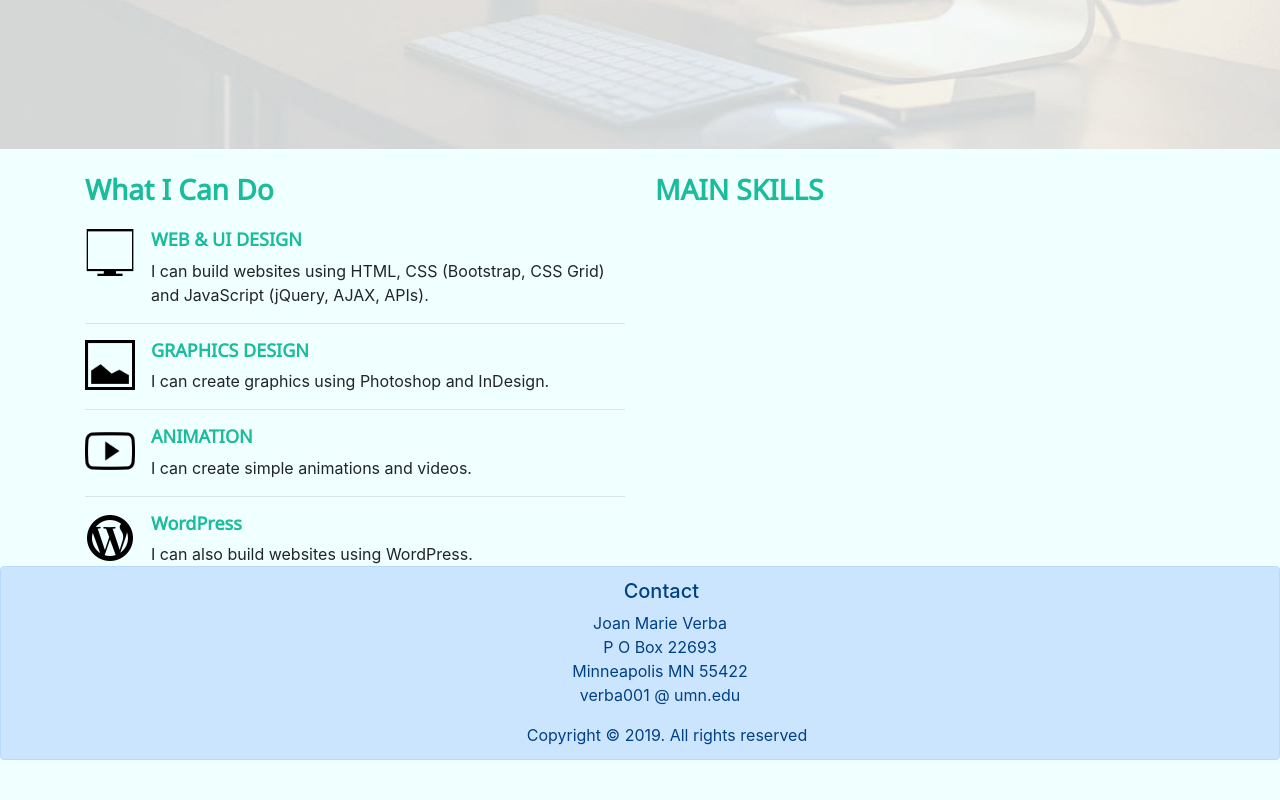
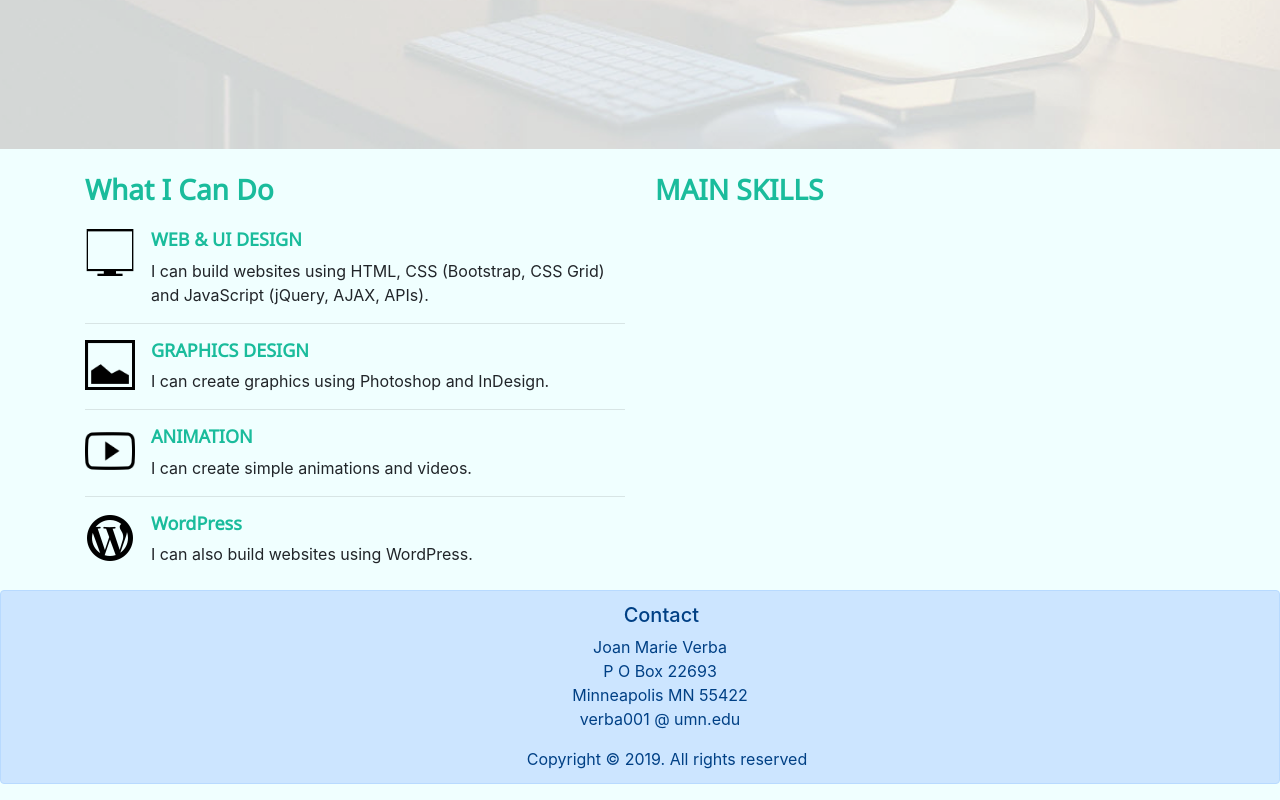
Before and after one commit to joanmarieverba/front-end, a plain HTML site: page index.html in a window 1280 px wide. Shown: the part 683-1483 px from the top of the page. Before the commit the page ends 1459 px from the top, so only its background shows below. Drawn offline with nearby package versions, Linux system fonts and the light colour scheme.

Commit message:
spacing'

```diff
--- a/index.html
+++ b/index.html
@@ -76,7 +76,9 @@
     </div>
 </div>
 
-
+<div class="row">
+    &nbsp;
+</div>
 
 
 <footer>
```
